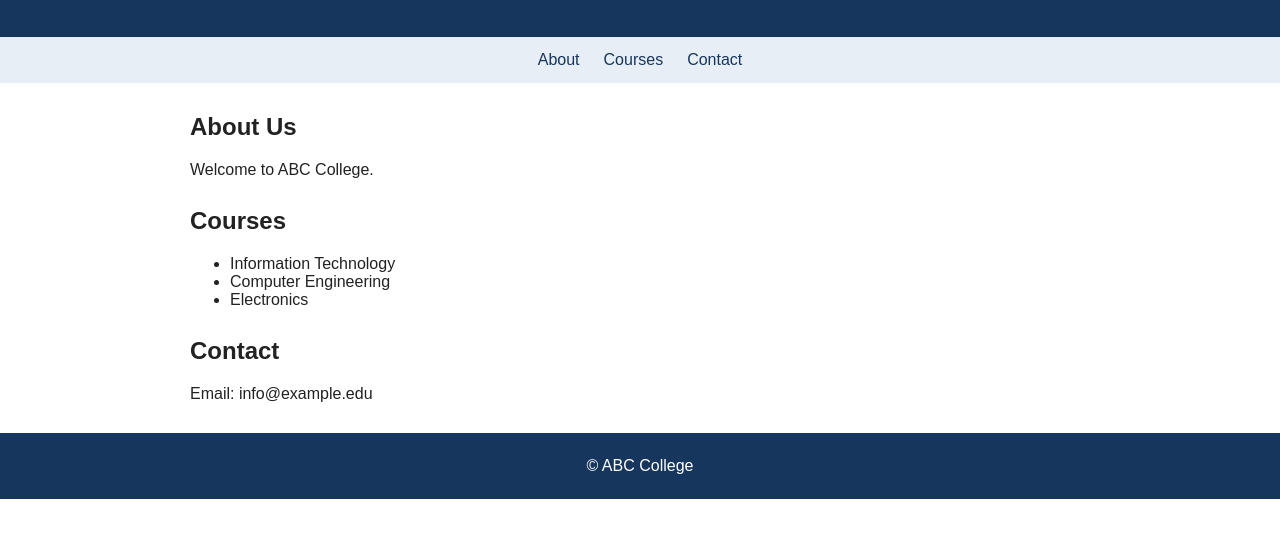
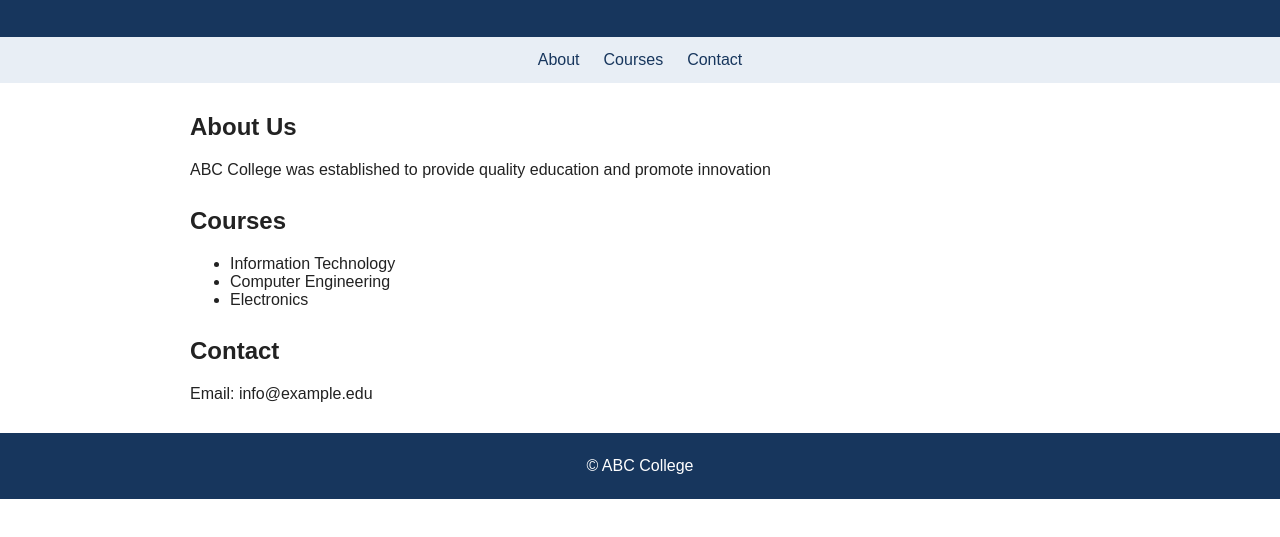
Before and after one commit to cell-nigra/collegewebsite, a plain HTML site: page index.html in a window 1280 px wide. Shown: the part 125-662 px from the top of the page. Drawn offline with Linux system fonts and the light colour scheme.

Commit message:
Update college decription

```diff
--- a/index.html
+++ b/index.html
@@ -4,7 +4,7 @@
 <title>College Website</title><link rel="stylesheet" href="style.css"></head>
 <body><header><h1>ABC College</h1><p>Learning, Innovation and Excellence</p></header>
 <nav><a href="#about">About</a><a href="#courses">Courses</a><a href="#contact">Contact</a></nav>
-<main><section id="about"><h2>About Us</h2><p>Welcome to ABC College.</p></section>
+<main><section id="about"><h2>About Us</h2><p>ABC College was established to provide quality education and promote innovation</p></section>
 <section id="courses"><h2>Courses</h2><ul><li>Information Technology</li><li>Computer Engineering</li><li>Electronics</li></ul></section>
 <section id="contact"><h2>Contact</h2><p>Email: info@example.edu</p></section></main>
 <footer>© ABC College</footer></body></html>
```
